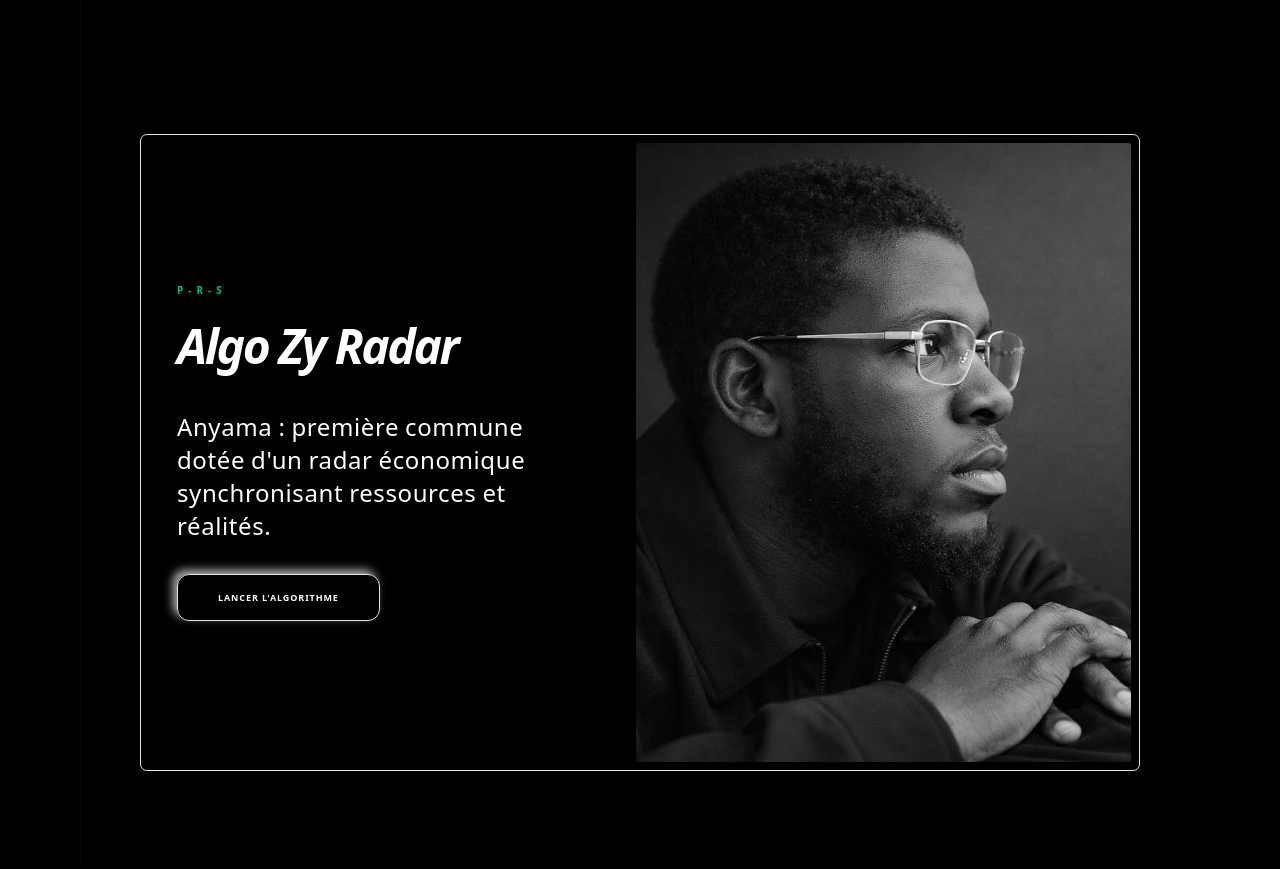
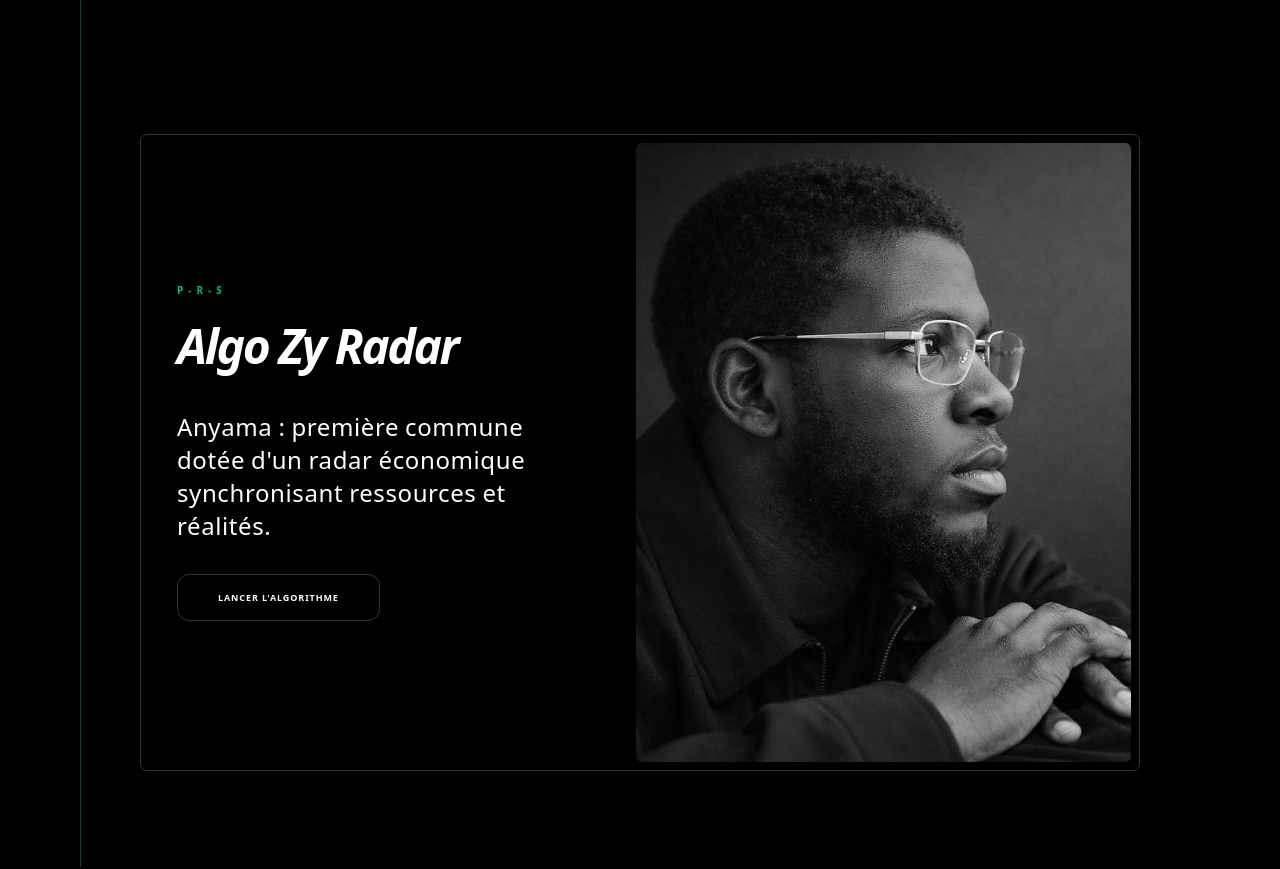
Before and after one commit to nonnzy7even7iete/nonnzytransformiumfullstackbundel, a Next.js app: page /zymantra in a window 1280 px wide. Shown: the part 1140-2009 px from the top of the page. Built offline with nearby package versions, Linux system fonts and the light colour scheme; no server answers.

Commit message:
Zy Bulding workflow

```diff
--- a/src/components/frontendkit/ZymantraBeam.tsx
+++ b/src/components/frontendkit/ZymantraBeam.tsx
@@ -185,11 +185,11 @@ export default function ZymantraBeam() {
         onClose={() => setLoading(false)}
       />
 
-      {/* BEAM SUBTILE */}
-      <div className="absolute left-6 md:left-20 top-0 h-full w-[1px] hidden sm:block opacity-20 bg-zinc-800">
+      {/* BEAM - Synchronisé sur --accents-2 */}
+      <div className="absolute left-6 md:left-20 top-0 h-full w-[1px] hidden sm:block opacity-40 bg-[#333333]">
         <motion.div
           style={{ height: beamY }}
-          className="absolute top-0 w-full bg-primary shadow-[0_0_10px_hsl(var(--primary))]"
+          className="absolute top-0 w-full bg-emerald-500 shadow-[0_0_10px_rgba(16,185,129,0.5)]"
         />
       </div>
 
@@ -206,8 +206,8 @@ export default function ZymantraBeam() {
                 <div
                   className={cn(
                     "flex flex-col lg:flex-row items-stretch gap-12 p-1 w-[95vw] lg:w-[1000px] transition-all duration-500",
-                    // BORDURES ZINC POUR ÉVITER LE NOIR AGRESSIF
-                    "bg-card border border-zinc-200 dark:border-zinc-800/50",
+                    // Utilisation forcée des couleurs sombres même en mode light pour le look technique
+                    "bg-card border border-[#333333] dark:border-[#333333]",
                     index % 2 !== 0 && "lg:flex-row-reverse"
                   )}
                   style={{ borderRadius: "var(--radius-vercel-zy)" }}
@@ -217,7 +217,7 @@ export default function ZymantraBeam() {
                     translateZ={40}
                     className="w-full lg:w-1/2 aspect-square md:aspect-[4/5] overflow-hidden bg-muted m-1"
                     style={{
-                      borderRadius: "calc(var(--radius-vercel-zy) - 4px)",
+                      borderRadius: "calc(var(--radius-vercel-zy) - 1px)",
                     }}
                   >
                     <img
@@ -266,12 +266,9 @@ export default function ZymantraBeam() {
                         className={cn(
                           "px-10 py-4 rounded-xl text-[9px] font-black uppercase tracking-widest transition-all active:scale-95",
                           "bg-card text-muted-foreground",
-                          // BORDURE BOUTON ZINC
-                          "border border-zinc-200 dark:border-zinc-800",
-                          // NEUMORPHISME ADOUCI (ZINC BASED)
-                          "shadow-[4px_4px_10px_rgba(0,0,0,0.03),-4px_-4px_10px_rgba(255,255,255,0.7)]",
-                          "dark:shadow-[6px_6px_12px_rgba(0,0,0,0.4),-2px_-2px_10px_rgba(255,255,255,0.01)]",
-                          "hover:text-emerald-500 transition-all"
+                          "border border-[#333333]", // Bordure identique au mode dark
+                          "shadow-[4px_4px_10px_rgba(0,0,0,0.2)]", // Ombre plus marquée pour le côté technique
+                          "hover:text-emerald-500 hover:border-emerald-500 transition-all"
                         )}
                       >
                         Lancer l'algorithme
@@ -287,3 +284,8 @@ export default function ZymantraBeam() {
     </div>
   );
 }
+
+// Display Names pour React DevTools
+CardContainer.displayName = "CardContainer";
+CardItem.displayName = "CardItem";
+ZymantraBeam.displayName = "ZymantraBeam";
```
Also changed, not shown: 1 other file (tests, documents, lock files or other folders).
